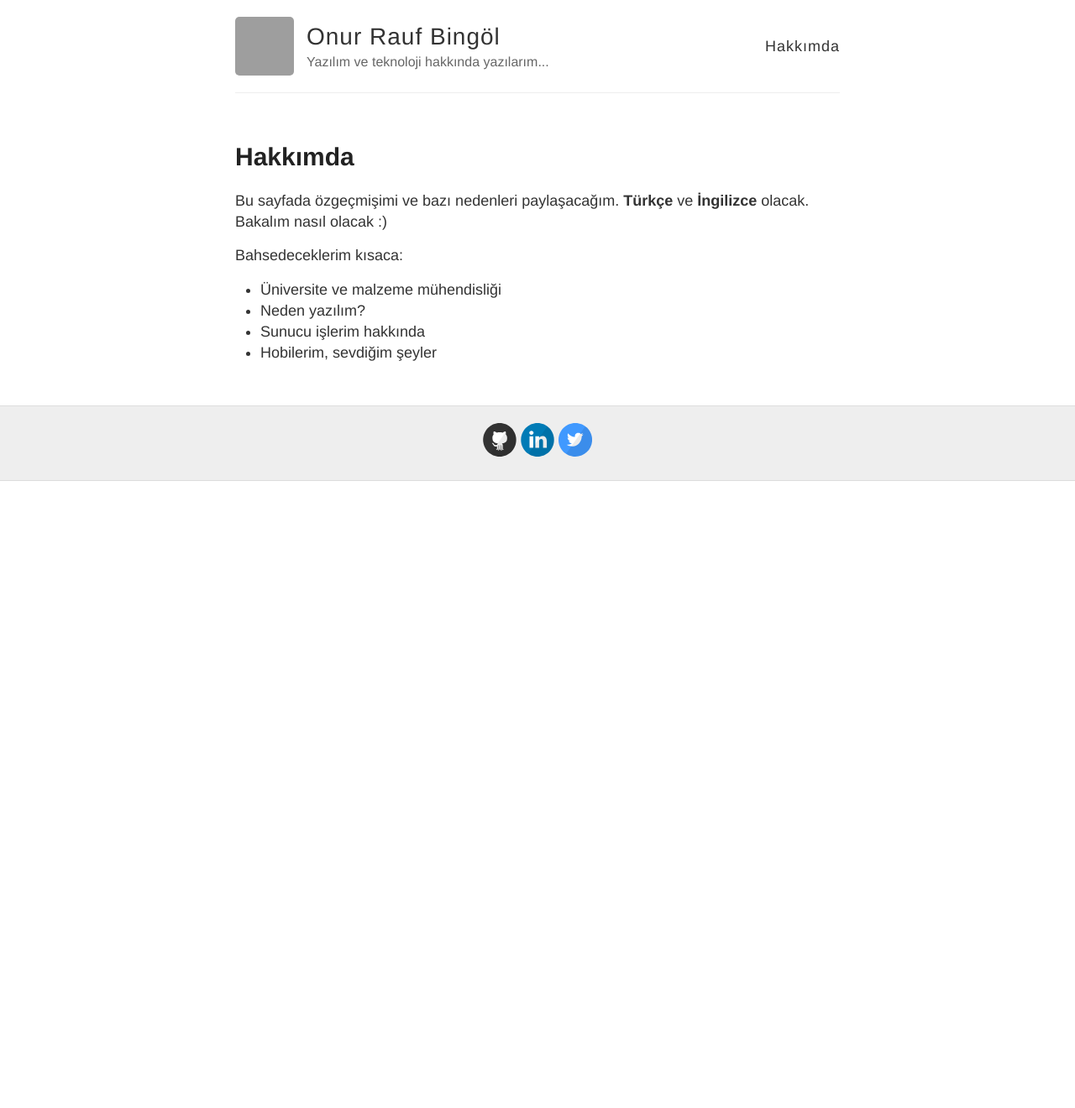
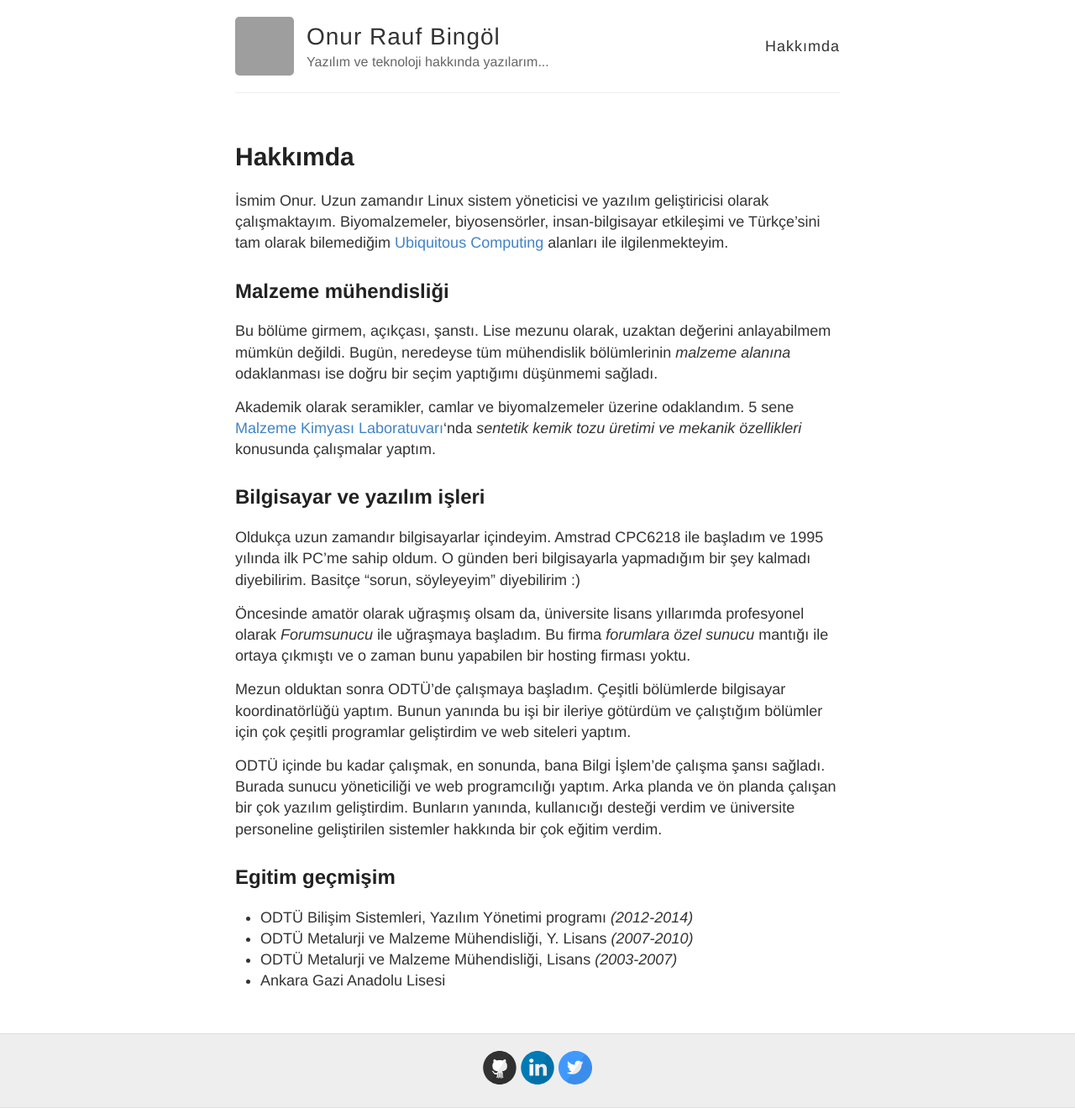
Before and after one commit to orbingol/orbingol.github.io, a Jekyll site: the page built from hakkimda.md, in a window 1280 px wide. Shown: the whole page at 84% size. Built offline with Jekyll 4.4.1, drawn with Linux system fonts in a browser that asks for light colours; before the commit the page ends 900 px from its top, so only the background shows below that; grey boxes are pictures that could not be loaded.

Commit message:
Updated "Hakkimda" page.

```diff
--- a/hakkimda.md
+++ b/hakkimda.md
@@ -5,12 +5,27 @@ menu: main
 permalink: /hakkimda/
 ---
 
-Bu sayfada özgeçmişimi ve bazı nedenleri paylaşacağım. **Türkçe** ve **İngilizce** olacak. Bakalım
-nasıl olacak :)
+İsmim Onur. Uzun zamandır Linux sistem yöneticisi ve yazılım geliştiricisi olarak çalışmaktayım. Biyomalzemeler, biyosensörler, insan-bilgisayar etkileşimi ve Türkçe'sini tam olarak bilemediğim [Ubiquitous Computing](http://en.wikipedia.org/wiki/Ubiquitous_computing) alanları ile ilgilenmekteyim.
 
-Bahsedeceklerim kısaca:
+## Malzeme mühendisliği
 
-* Üniversite ve malzeme mühendisliği
-* Neden yazılım?
-* Sunucu işlerim hakkında
-* Hobilerim, sevdiğim şeyler
+Bu bölüme girmem, açıkçası, şanstı. Lise mezunu olarak, uzaktan değerini anlayabilmem mümkün değildi. Bugün, neredeyse tüm mühendislik bölümlerinin *malzeme alanına* odaklanması ise doğru bir seçim yaptığımı düşünmemi sağladı.
+
+Akademik olarak seramikler, camlar ve biyomalzemeler üzerine odaklandım. 5 sene [Malzeme Kimyası Laboratuvarı](http://mete.metu.edu.tr/labs/materials-chemistry-laboratory)'nda *sentetik kemik tozu üretimi ve mekanik özellikleri* konusunda çalışmalar yaptım.
+
+## Bilgisayar ve yazılım işleri
+
+Oldukça uzun zamandır bilgisayarlar içindeyim. Amstrad CPC6218 ile başladım ve 1995 yılında ilk PC'me sahip oldum. O günden beri bilgisayarla yapmadığım bir şey kalmadı diyebilirim. Basitçe "sorun, söyleyeyim" diyebilirim :)
+
+Öncesinde amatör olarak uğraşmış olsam da, üniversite lisans yıllarımda profesyonel olarak *Forumsunucu* ile uğraşmaya başladım. Bu firma *forumlara özel sunucu* mantığı ile ortaya çıkmıştı ve o zaman bunu yapabilen bir hosting firması yoktu.
+
+Mezun olduktan sonra ODTÜ'de çalışmaya başladım. Çeşitli bölümlerde bilgisayar koordinatörlüğü yaptım. Bunun yanında bu işi bir ileriye götürdüm ve çalıştığım bölümler için çok çeşitli programlar geliştirdim ve web siteleri yaptım.
+
+ODTÜ içinde bu kadar çalışmak, en sonunda, bana Bilgi İşlem'de çalışma şansı sağladı. Burada sunucu yöneticiliği ve web programcılığı yaptım. Arka planda ve ön planda çalışan bir çok yazılım geliştirdim. Bunların yanında, kullanıcığı desteği verdim ve üniversite personeline geliştirilen sistemler hakkında bir çok eğitim verdim.
+
+## Egitim geçmişim
+
+* ODTÜ Bilişim Sistemleri, Yazılım Yönetimi programı *(2012-2014)*
+* ODTÜ Metalurji ve Malzeme Mühendisliği, Y. Lisans *(2007-2010)*
+* ODTÜ Metalurji ve Malzeme Mühendisliği, Lisans *(2003-2007)*
+* Ankara Gazi Anadolu Lisesi
```
